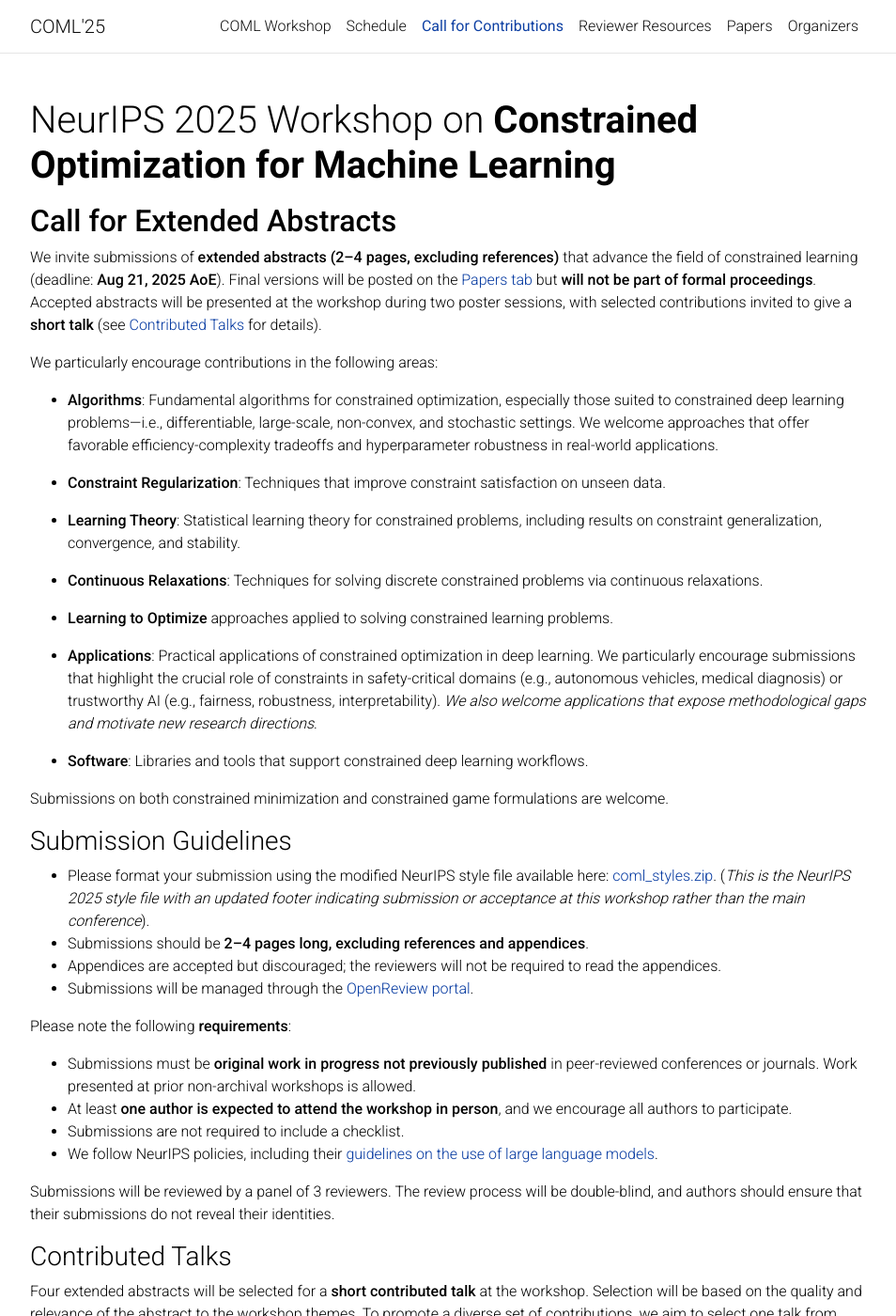
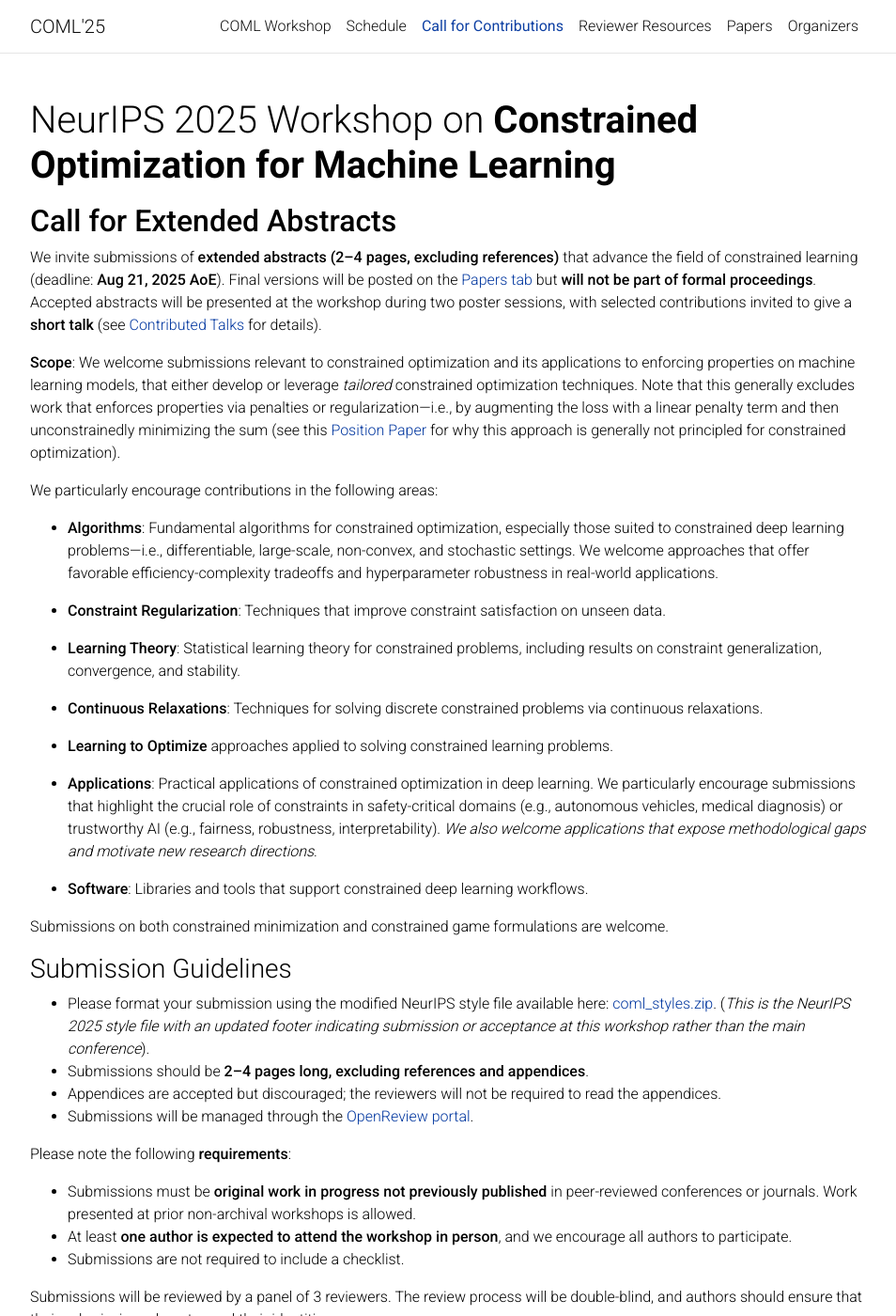
Before and after one commit to constrained-opt-ml/constrained-opt-ml.github.io, a Jekyll site: the page built from _pages/submissions.md, in a window 1280 px wide and 1400 px high. Shown: the whole window at 94% size, without its empty margins (163-1117 px from the left). Built offline with Jekyll 4.4.1, drawn with Linux system fonts in a browser that asks for light colours; comment, search, counter and statistics services are not loaded; a style sheet for code colours, icons or effects is not loaded; some of the changed text lies outside the part shown.

Commit message:
Scoping of submissions in CfPs

```diff
--- a/_pages/submissions.md
+++ b/_pages/submissions.md
@@ -13,7 +13,7 @@ We invite submissions of **extended abstracts (2–4 pages, excluding references
 Final versions will be posted on the [Papers tab](/papers) but **will not be part of formal proceedings**.
 Accepted abstracts will be presented at the workshop during two poster sessions, with selected contributions invited to give a **short talk** (see [Contributed Talks](#contributed-talks) for details).
 
-
+**Scope**: We welcome submissions relevant to constrained optimization and its applications to enforcing properties on machine learning models, that either develop or leverage *tailored* constrained optimization techniques. Note that this generally excludes work that enforces properties via penalties or regularization—i.e., by augmenting the loss with a linear penalty term and then unconstrainedly minimizing the sum (see this [Position Paper](https://arxiv.org/abs/2505.20628) for why this approach is generally not principled for constrained optimization).
 
 We particularly encourage contributions in the following areas:
 
@@ -46,9 +46,10 @@ Please note the following **requirements**:
 - Submissions must be **original work in progress not previously published** in peer-reviewed conferences or journals. Work presented at prior non-archival workshops is allowed.
 - At least **one author is expected to attend the workshop in person**, and we encourage all authors to participate.
 - Submissions are not required to include a checklist.
-- We follow NeurIPS policies, including their [guidelines on the use of large language models](https://neurips.cc/Conferences/2025/LLM).
 
 Submissions will be reviewed by a panel of 3 reviewers. The review process will be double-blind, and authors should ensure that their submissions do not reveal their identities.
+
+To better understand the criteria reviewers will use when evaluating your submission, please refer to the [Reviewer Guidelines](/reviewers).
 
 ### Contributed Talks
 
```
